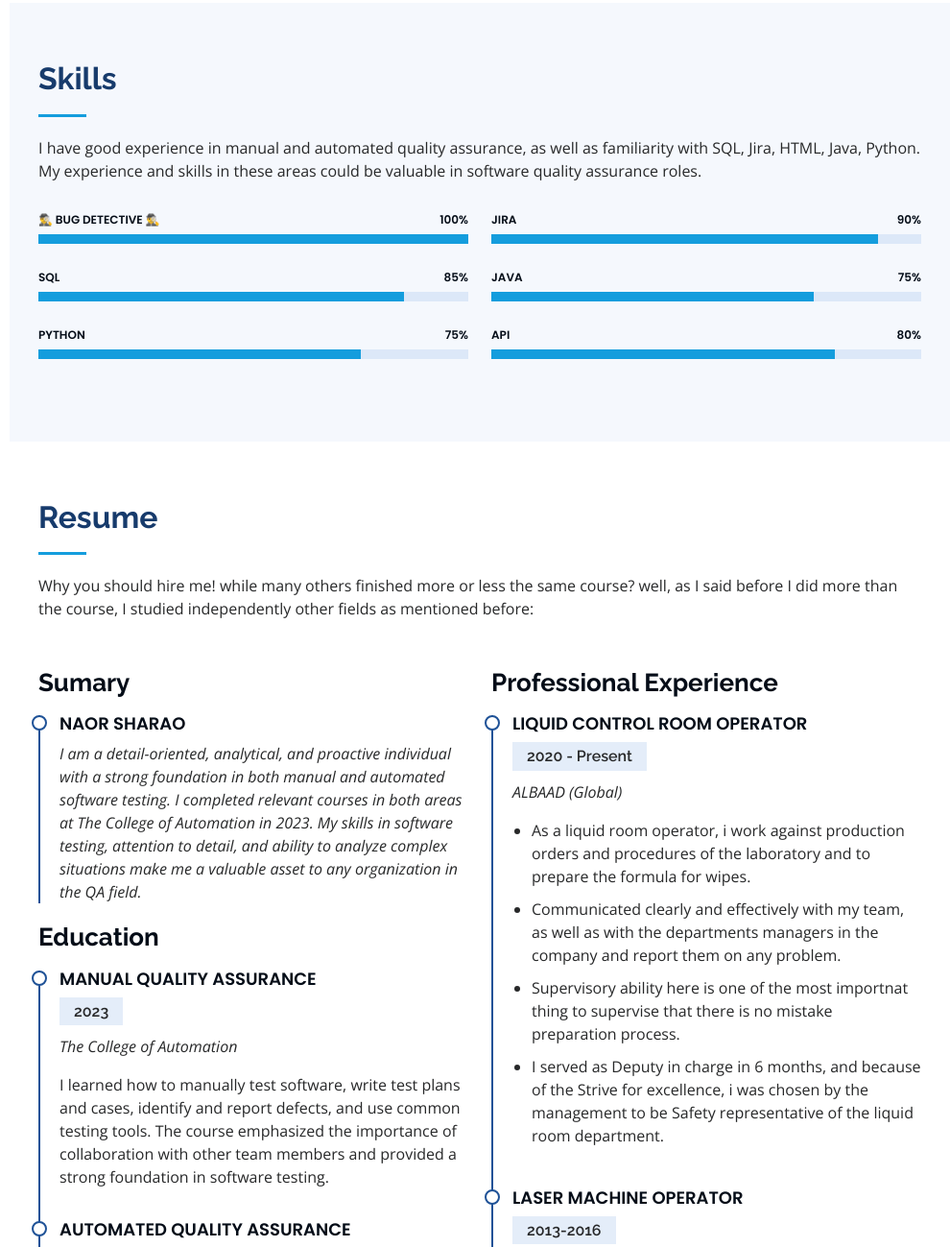
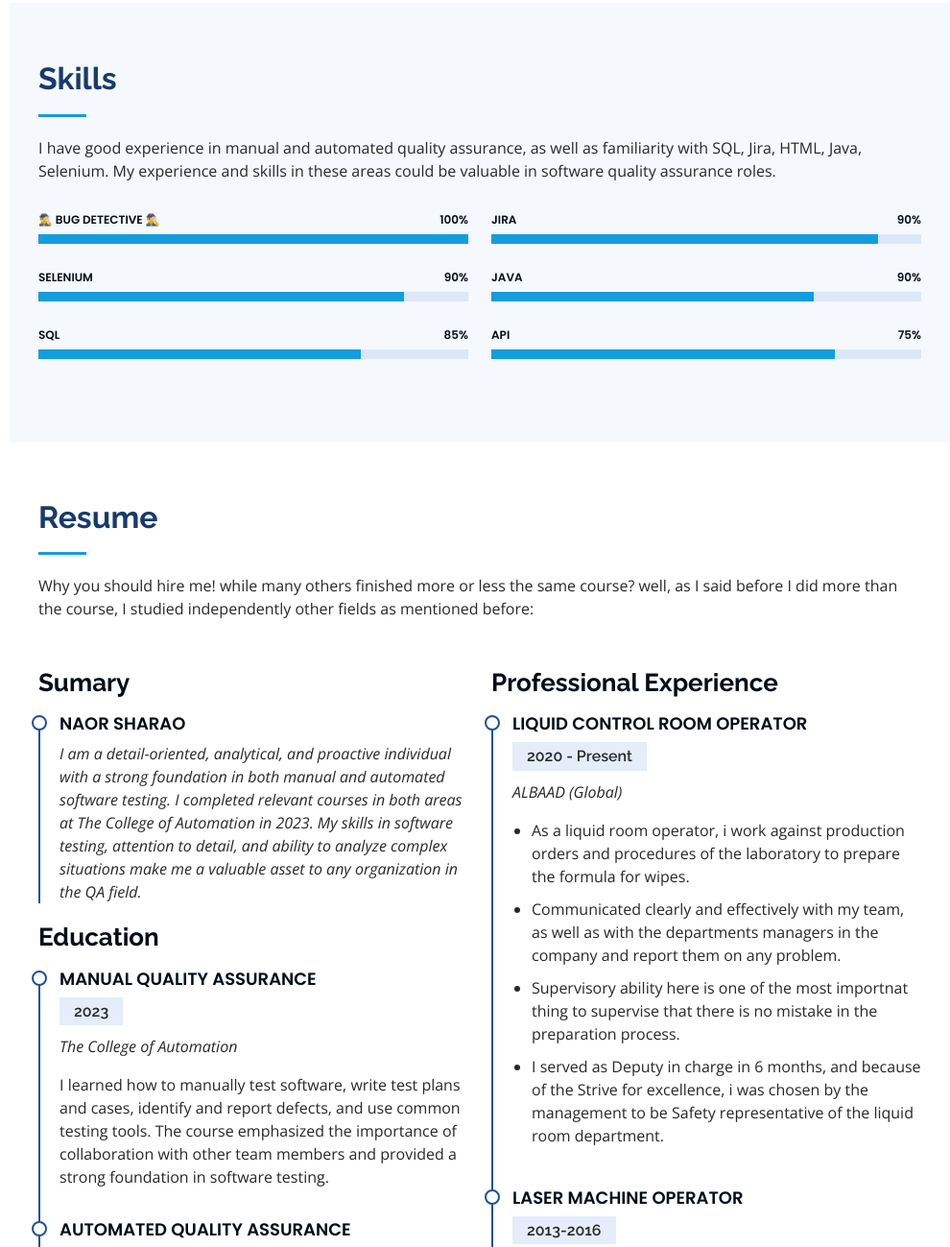
Before and after one commit to naorsharao/MyPersonalWebsite, a plain HTML site: page index.html in a window 1280 px wide. Shown: the part 1479-2778 px from the top of the page at 96% size, without its empty margins (290-1280 px from the left). Drawn offline with nearby package versions, Linux system fonts and the light colour scheme.

Commit message:
Update index.html

```diff
--- a/index.html
+++ b/index.html
@@ -124,7 +124,7 @@ In my free time, I love to play football, watch movies and listen to music.</P><
         <div class="section-title">
           <h2>Skills</h2>
           <p>I have good experience in manual and automated quality assurance,
-		  as well as familiarity with SQL, Jira, HTML, Java, Python.
+		  as well as familiarity with SQL, Jira, HTML, Java, Selenium.
 		  My experience and skills in these areas could be valuable in software quality assurance roles.</p>
         </div>
 
@@ -140,14 +140,14 @@ In my free time, I love to play football, watch movies and listen to music.</P><
             </div>
 
             <div class="progress">
-              <span class="skill">SQL<i class="val">85%</i></span>
+              <span class="skill">Selenium<i class="val">90%</i></span>
               <div class="progress-bar-wrap">
                 <div class="progress-bar" role="progressbar" aria-valuenow="85" aria-valuemin="0" aria-valuemax="100"></div>
               </div>
             </div>
 
             <div class="progress">
-              <span class="skill">PYTHON <i class="val">75%</i></span>
+              <span class="skill">SQL<i class="val">85%</i></span>
               <div class="progress-bar-wrap">
                 <div class="progress-bar" role="progressbar" aria-valuenow="75" aria-valuemin="0" aria-valuemax="100"></div>
               </div>
@@ -165,14 +165,14 @@ In my free time, I love to play football, watch movies and listen to music.</P><
             </div>
 
             <div class="progress">
-              <span class="skill">JAVA<i class="val">75%</i></span>
+              <span class="skill">JAVA<i class="val">90%</i></span>
               <div class="progress-bar-wrap">
                 <div class="progress-bar" role="progressbar" aria-valuenow="75" aria-valuemin="0" aria-valuemax="100"></div>
               </div>
             </div>
 
             <div class="progress">
-              <span class="skill">API <i class="val">80%</i></span>
+              <span class="skill">API <i class="val">75%</i></span>
               <div class="progress-bar-wrap">
                 <div class="progress-bar" role="progressbar" aria-valuenow="80" aria-valuemin="0" aria-valuemax="100"></div>
               </div>
@@ -232,9 +232,9 @@ I studied independently other fields as mentioned before:</p>
               <h5>2020 - Present</h5>
               <p><em>ALBAAD (Global) </em></p>
               <ul>
-                <li>As a liquid room operator, i work against production orders and procedures of the laboratory and to prepare the formula for wipes.</li>
+                <li>As a liquid room operator, i work against production orders and procedures of the laboratory to prepare the formula for wipes.</li>
                 <li>Communicated clearly and effectively with my team, as well as with the departments managers in the company and report them on any problem.</li>
-                <li>Supervisory ability here is one of the most importnat thing to supervise that there is no mistake preparation process. </li>
+                <li>Supervisory ability here is one of the most importnat thing to supervise that there is no mistake in the preparation process. </li>
                 <li>I served as Deputy in charge in 6 months, and because of the Strive for excellence, i was chosen by the management to be Safety representative of the liquid room department.</li>
               </ul>
             </div>
```
